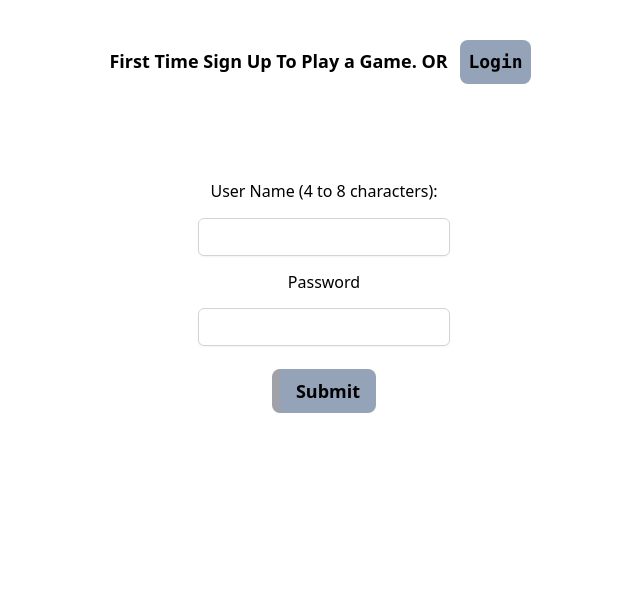
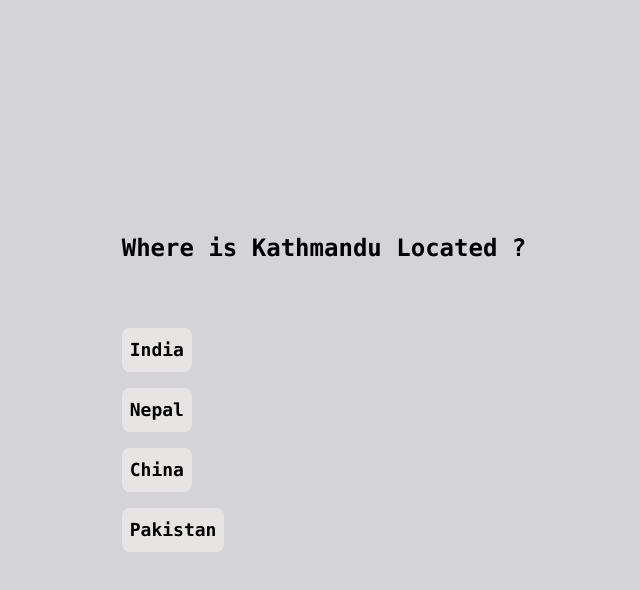
Before and after one commit to Xavek/quiz-client, a React (Create React App) app: page /questions in a window 1280 px wide. Before the commit this address led to /. Shown: the top 590 px of the page, without its empty margins (316-956 px from the left). Built offline with nearby package versions, Linux system fonts and the light colour scheme; no server answers.

Commit message:
changed the major UI

```diff
--- a/src/App.js
+++ b/src/App.js
@@ -12,13 +12,57 @@ function App() {
   // Storing the received Questions and answers in localstorage.
   // Or i can save the data locally and manipulate the dom. using useEffect hook
   // Saving the response data into the useState Hook.
-  const [userData, setUserData] = useState([]);
-  useEffect(() => {
-    axios.get("http://localhost:5000/api/questions").then((res) => {
-      const localData = res.data.data;
-      setUserData(localData);
-    });
-  }, []);
+  // const [userData, setUserData] = useState([]);
+  // useEffect(() => {
+  //   axios.get("http://localhost:5000/api/questions").then((res) => {
+  //     const localData = res.data.data;
+  //     console.log("I am localdata", localData);
+  //     setUserData(localData);
+  //     console.log("I am home UserData", userData);
+  //   }, []);
+  // });
+  const userData = [
+    {
+      id: 1,
+      question: "Where is Kathmandu Located ?",
+      answers: [
+        { answerText: "India", isCorrect: false },
+        { answerText: "Nepal", isCorrect: true },
+        { answerText: "China", isCorrect: false },
+        { answerText: "Pakistan", isCorrect: false },
+      ],
+    },
+    {
+      id: 2,
+      question: "Which colour is SKY ?",
+      answers: [
+        { answerText: "Blue", isCorrect: true },
+        { answerText: "Pink", isCorrect: false },
+        { answerText: "Cyan", isCorrect: false },
+        { answerText: "Greenish", isCorrect: false },
+      ],
+    },
+    {
+      id: 3,
+      question: "Height of Mt.Everest ?",
+      answers: [
+        { answerText: "8848m", isCorrect: true },
+        { answerText: "8848Km", isCorrect: false },
+        { answerText: "8884m", isCorrect: false },
+        { answerText: "8884Km", isCorrect: false },
+      ],
+    },
+    {
+      id: 4,
+      question: "Who am I, Acc to Sociology ?",
+      answers: [
+        { answerText: "Animal", isCorrect: false },
+        { answerText: "Party Animal", isCorrect: false },
+        { answerText: "Mundane Animal", isCorrect: false },
+        { answerText: "Social Animal", isCorrect: false },
+      ],
+    },
+  ];
 
   return (
     <BrowserRouter>
@@ -27,6 +71,7 @@ function App() {
         {/* <Route path="/login" element={<Login />} /> */}
         <Route path="/header" element={<Header />} />
         <Route path="/" element={<Signup />} />
+        <Route path="/login" element={<Login />} />
         <Route element={<ProtectedRoutes />}>
           <Route
             path="/questions"
--- a/src/components/ProtectedRoutes.jsx
+++ b/src/components/ProtectedRoutes.jsx
@@ -2,7 +2,7 @@ import React from "react";
 import { Navigate, Outlet } from "react-router-dom";
 
 const userAuth = () => {
-  const user = { isLoggedIn: false };
+  const user = { isLoggedIn: true };
   return user && user.isLoggedIn;
 };
 const ProtectedRoutes = () => {
--- a/src/components/Question2.js
+++ /dev/null
@@ -1,57 +0,0 @@
-import React from "react";
-
-const Question2 = (props) => {
-  const setAnswer = (value) => {
-    localStorage.setItem(`${props.question.id}`, `${value}`);
-  };
-  const handleClick = (e) => {
-    e.preventDefault();
-    const userAnswer = e.target.innerText;
-    setAnswer(userAnswer);
-  };
-
-  return (
-    <main className="grid place-items-center h-screen bg-zinc-300">
-      {/* Questions Skeleton */}
-      <div>
-        <p className="mb-16 font-mono font-semibold text-2xl">
-          {props.question.question}
-        </p>
-        <div>
-          <button
-            onClick={handleClick}
-            className="my-4  py-2 px-2 rounded-lg bg-stone-200   active:bg-violet-600    focus:outline-none focus:ring focus:ring-blue-800 border-violet-200 font-semibold text-lg font-mono "
-          >
-            {props.question.answer1}
-          </button>
-        </div>
-        <div>
-          <button
-            onClick={handleClick}
-            className="my-4  py-2 px-2 rounded-lg bg-stone-200   active:bg-gray-600   focus:outline-none focus:ring focus:ring-blue-800 border-violet-200 font-semibold text-lg font-mono "
-          >
-            {props.question.answer2}
-          </button>
-        </div>
-        <div>
-          <button
-            onClick={handleClick}
-            className="my-4  py-2 px-2 rounded-lg bg-stone-200  active:bg-slate-600    focus:outline-none focus:ring focus:ring-blue-800 border-violet-200 font-semibold text-lg font-mono"
-          >
-            {props.question.answer3}
-          </button>
-        </div>
-        <div>
-          <button
-            onClick={handleClick}
-            className="my-4  py-2 px-2 rounded-lg bg-stone-200   active:bg-purple-300  focus:outline-none focus:ring focus:ring-blue-800 border-violet-200 font-semibold text-lg font-mono"
-          >
-            {props.question.answer4}
-          </button>
-        </div>
-      </div>
-    </main>
-  );
-};
-
-export default Question2;
--- a/src/components/Questions.js
+++ b/src/components/Questions.js
@@ -1,12 +1,48 @@
-import React from "react";
-import Question2 from "./Question2";
+import React, { useState } from "react";
 
 // contains all the questions and answer options.
 const Questions = (props) => {
-  console.log(props.userData);
-  return props.userData.map((question) => {
-    return <Question2 question={question} key={question.id} />;
-  });
+  // const [nextQuestion, setNextQuestion] = useState(0);
+  const [cnt, setCnt] = useState(0);
+  const setAnswer = (value) => {
+    localStorage.setItem(`${props.userData[cnt].id}`, `${value}`);
+  };
+  const handleClick = (e) => {
+    e.preventDefault();
+    const userAnswer = e.target.innerText;
+    setAnswer(userAnswer);
+    // if (nextQuestion < props.userData.length) {
+    //   setNextQuestion((prevState) => prevState + 1);
+    // }
+    if (cnt < props.userData.length) {
+      setCnt(cnt + 1);
+    } else {
+      // After the question ends then you have to show the scores.
+    }
+  };
+  return (
+    <main className="grid place-items-center h-screen bg-zinc-300">
+      {/* Questions Skeleton */}
+      <div>
+        <p className="mb-16 font-mono font-semibold text-2xl">
+          {props.userData[cnt].question}
+        </p>
+        <div>
+          {props.userData[cnt].answers.map((answer, i) => {
+            return (
+              <button
+                key={i}
+                onClick={handleClick}
+                className="my-4 flex flex-col py-2 px-2 rounded-lg bg-stone-200   active:bg-violet-600    focus:outline-none focus:ring focus:ring-blue-800 border-violet-200 font-semibold text-lg font-mono "
+              >
+                {answer.answerText}
+              </button>
+            );
+          })}
+        </div>
+      </div>
+    </main>
+  );
 };
 
 export default Questions;
```
